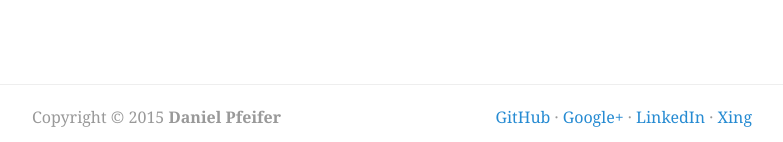
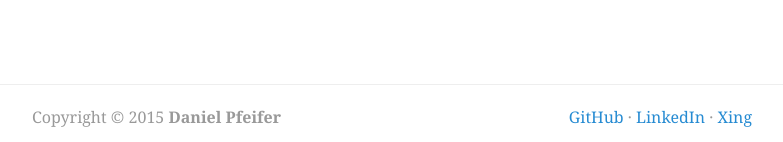
Before and after one commit to purpleKarrot/purplekarrot.net, a Jekyll site: the page built from _posts/2015-05-22-cmake-introduction-and-best-practices.md, in a window 1280 px wide. Shown: the part 1130-1272 px from the top of the page, without its empty margins (248-1031 px from the left). Built offline with Jekyll 4.4.1, drawn with Linux system fonts in a browser that asks for light colours.

Commit message:
Google+ is dead

```diff
--- a/_config.yml
+++ b/_config.yml
@@ -10,7 +10,6 @@ webmention:    'https://webmention.io/purplekarrot.net/webmention'
 
 email:         'daniel@pfeifer-mail.de'
 github:        'https://github.com/purplekarrot'
-googleplus:    'https://plus.google.com/+DanielPfeifer'
 linkedin:      'https://linkedin.com/in/purplekarrot'
 xing:          'https://www.xing.com/profile/Daniel_Pfeifer22'
 
--- a/_layouts/default.html
+++ b/_layouts/default.html
@@ -29,7 +29,6 @@
       <div class="copyright">Copyright © {{ site.copyright }} <strong>{{ site.author }}</strong></div>
       <div class="social">
         <a rel="me" href="{{ site.github }}">GitHub</a> ·
-        <a rel="me" href="{{ site.googleplus }}">Google+</a> ·
         <a rel="me" href="{{ site.linkedin }}">LinkedIn</a> ·
         <a rel="me" href="{{ site.xing }}">Xing</a>
       </div>
```
